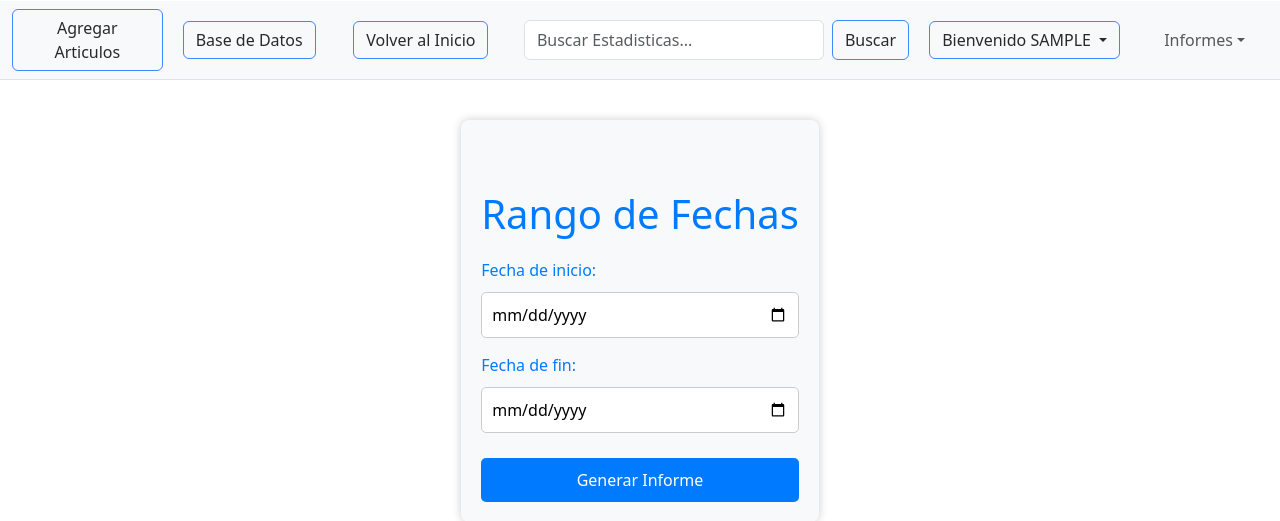
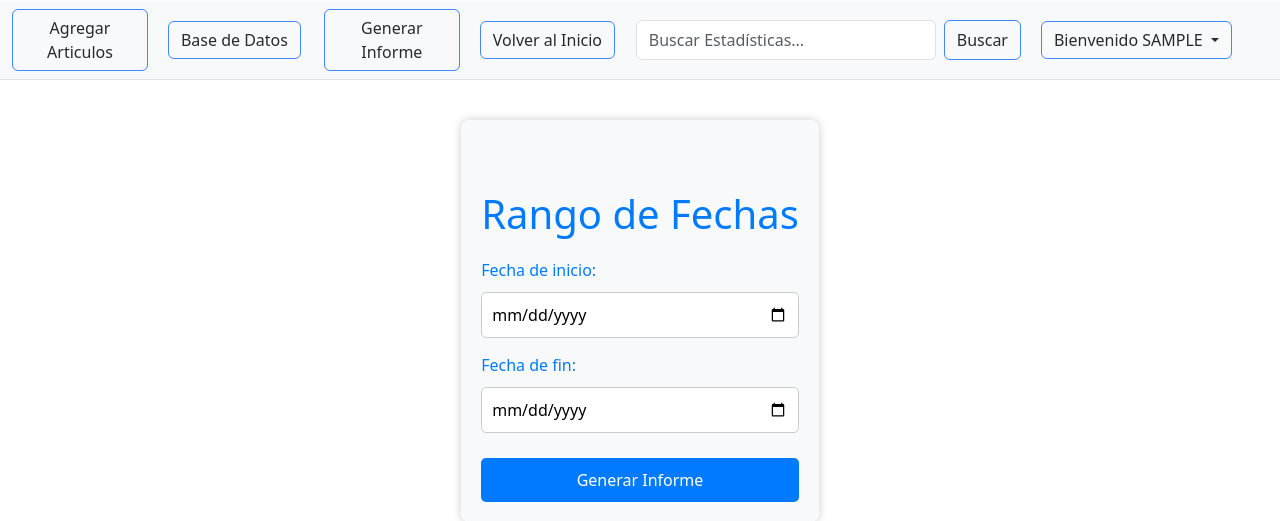
Before and after one commit to HugoLealAranda/veasapp, a Django app: page /generar_informe/ in a window 1280 px wide. Shown: the top 521 px of the page. Run offline with Django 5.2, Linux system fonts and the light colour scheme; the visitor is signed in with stand-in values (Sample User, id 1); some libraries are stand-ins or nearby versions.

Commit message:
botones y pdf

```diff
--- a/VeasApp/urls.py
+++ b/VeasApp/urls.py
@@ -3,7 +3,7 @@ from gestionPedidos import views
 from gestionPedidos.views import cotizacion_view
 from django.urls import path, include
 from django.contrib.auth import views as auth_views
-from gestionPedidos.views import informe_semanal,generar_informe #informe_mensual, informe_semestral, informe_anual
+from gestionPedidos.views import generar_informe
 
 
 
@@ -19,7 +19,6 @@ urlpatterns = [
     path('login/', auth_views.LoginView.as_view(), name='login'),
     path('send_message/', views.send_message, name='send_message'),
     path('lista_tareas/', views.lista_tareas, name='lista_tareas'),  # Si deseas mantener esta ruta
-    path('informe-semanal/', informe_semanal, name='informe_semanal'),
     path('generar_informe/', generar_informe, name='generar_informe'),
 
     #path('informe-mensual/', informe_mensual, name='informe_mensual'),
--- a/gestionPedidos/templates/base.html
+++ b/gestionPedidos/templates/base.html
@@ -52,13 +52,17 @@
                     <button class="btn btn-outline-success" type="submit">Base de Datos</button>
                 </form>
 
+                <form action="{% url 'generar_informe' %}" method="get" class="d-flex">
+                    <button class="btn btn-outline-success" type="submit">Generar Informe</button>
+                </form>
+
 
                 <form action="{% url 'home' %}" method="get" class="d-flex">
                     <button class="btn btn-outline-success" type="submit">Volver al Inicio</button>
                 </form>
 
                 <form action="{% url 'buscar' %}" method="get" class="d-flex" onsubmit="return sanitizeInput()">
-                    <input id="searchInput" class="form-control me-2" type="search" name="prd" placeholder="Buscar Estadisticas..." aria-label="Search" value="{{ query }}" required>
+                    <input id="searchInput" class="form-control me-2" type="search" name="prd" placeholder="Buscar Estadísticas..." aria-label="Search" value="{{ query }}" required>
                     <button class="btn btn-outline-success" type="submit">Buscar</button>
                 </form>
 
@@ -81,20 +85,6 @@
                         </div>
                     </div>
                 </div>
-
-                <div class="collapse navbar-collapse" id="navbarSupportedContent">
-                    <ul class="navbar-nav ms-auto mt-2 mt-lg-0">
-                        <li class="nav-item dropdown">
-                            <a class="nav-link dropdown-toggle" id="navbarDropdown" href="#" role="button" data-bs-toggle="dropdown" aria-haspopup="true" aria-expanded="false">Informes</a>
-                            <div class="dropdown-menu dropdown-menu-end" aria-labelledby="navbarDropdown">
-                                <a class="dropdown-item" href="{% url 'generar_informe' %}">Generar Informe</a> <!-- Agregado -->
-                                <div class="dropdown-divider"></div>
-                                <!-- Puedes agregar más opciones de informes aquí según sea necesario -->
-                            </div>
-                        </li>
-                    </ul>
-                </div>
-
             </div>
         </nav>
         <!-- Page content-->
--- a/gestionPedidos/views.py
+++ b/gestionPedidos/views.py
@@ -14,78 +14,12 @@ from .forms import ArticuloCotizacionForm
 from django.contrib.auth.decorators import login_required
 from django.contrib.auth import authenticate, login
 from django.contrib import messages
-from django.db.models import Sum, F, FloatField,ExpressionWrapper,DecimalField
+from django.db.models import Sum, F, FloatField
 from gestionPedidos.models import Message
 from django.contrib.auth.decorators import login_required
-from django.db import models
 from .models import Tarea
-from datetime import datetime, timedelta
-
-
-
-
-
-
-
-
-
-
-
-from django.db.models import ExpressionWrapper, F, Sum, DecimalField
-
-from datetime import datetime, timedelta
+from django.db.models import F, Sum
 from django.db.models import Sum
-
-def informe_semanal(request):
-    # Obtener la fecha actual y la fecha de hace una semana
-    fecha_actual = datetime.now().date()
-    fecha_inicio = fecha_actual - timedelta(days=7)
-
-    # Obtener las compras totales de la empresa "Veas" dentro de la última semana
-    compras_totales_veas = Articulos.objects.exclude(empresa_vendedora__iexact='veas') \
-                                             .exclude(numero_cotizacion__isnull=False) \
-                                             .filter(fecha__gte=fecha_inicio, fecha__lte=fecha_actual) \
-                                             .values('empresa_vendedora') \
-                                             .annotate(volumen_total=Sum('cantidad')) \
-                                             .order_by('-volumen_total')
-
-    # Obtener las ventas totales de la empresa "Veas" dentro de la última semana
-    ventas_totales_veas = Articulos.objects.filter(empresa_vendedora__iexact='veas') \
-                                             .exclude(numero_cotizacion__isnull=False) \
-                                             .filter(fecha__gte=fecha_inicio, fecha__lte=fecha_actual) \
-                                             .values('empresa_vendedora') \
-                                             .annotate(volumen_total=Sum('cantidad')) \
-                                             .order_by('-volumen_total')
-
-    # Pasar los datos a la plantilla
-    return render(request, 'informe_semanal.html', {'compras_totales_veas': compras_totales_veas, 'ventas_totales_veas': ventas_totales_veas})
-
-
-
-
-
-
-
-
-
-
-
-
-
-
-
-
-
-
-
-
-
-
-
-
-
-
-
 
 
 
@@ -95,8 +29,6 @@ def lista_tareas(request):
     tareas_pendientes = Tarea.objects.filter(completada=False).order_by('-fecha_creacion')[:5]
     tareas_completadas = Tarea.objects.filter(completada=True).order_by('-fecha_creacion')[:5]
     return render(request, 'home.html', {'tareas_pendientes': tareas_pendientes, 'tareas_completadas': tareas_completadas})
-
-
 
 
 @login_required
@@ -488,9 +420,7 @@ def productos_agregados_correctamente(request):
 
 
 
-from django.shortcuts import render
-from .models import Articulos
-
+@login_required
 def generar_informe(request):
     if request.method == 'POST':
         fecha_inicio = request.POST.get('fecha_inicio')
```
Also changed, not shown: gestionPedidos/templates/informe.html (+8 -0 lines).
